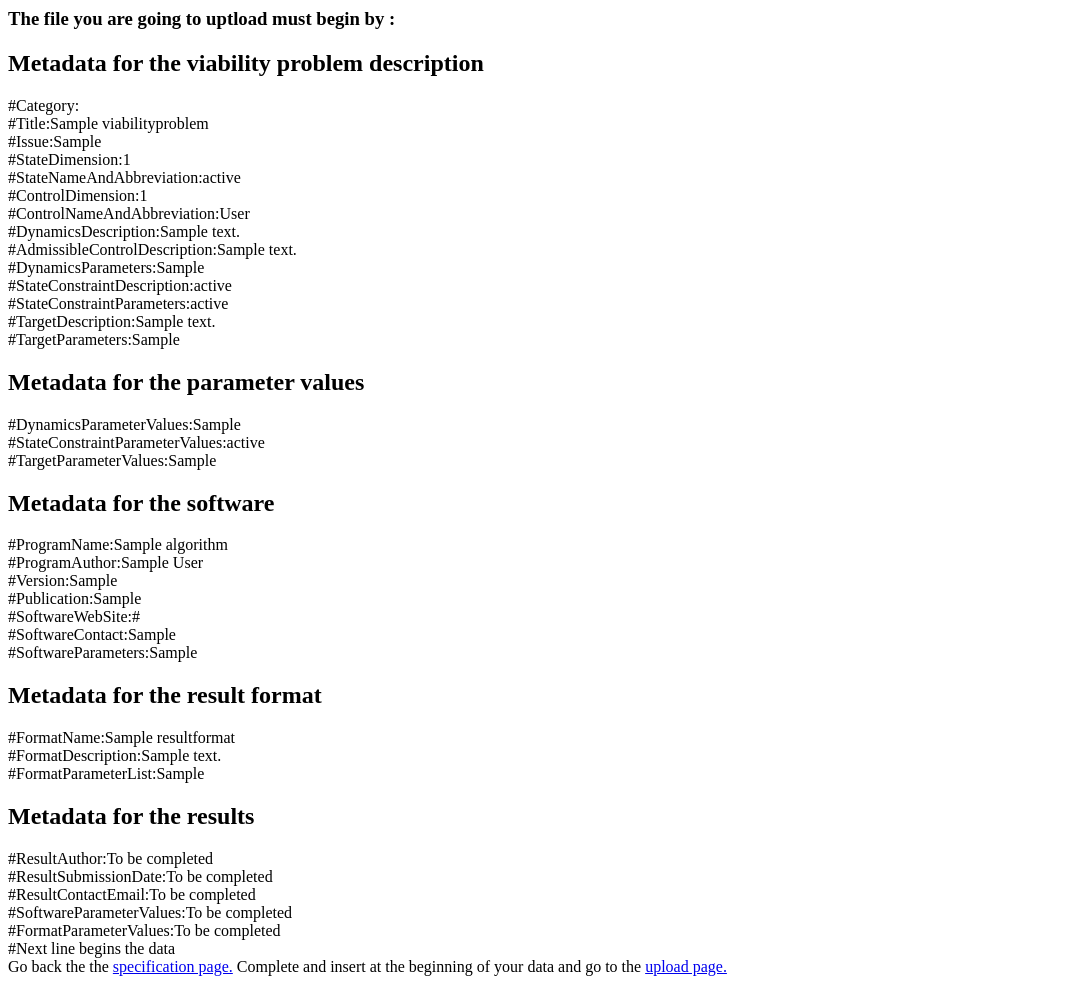
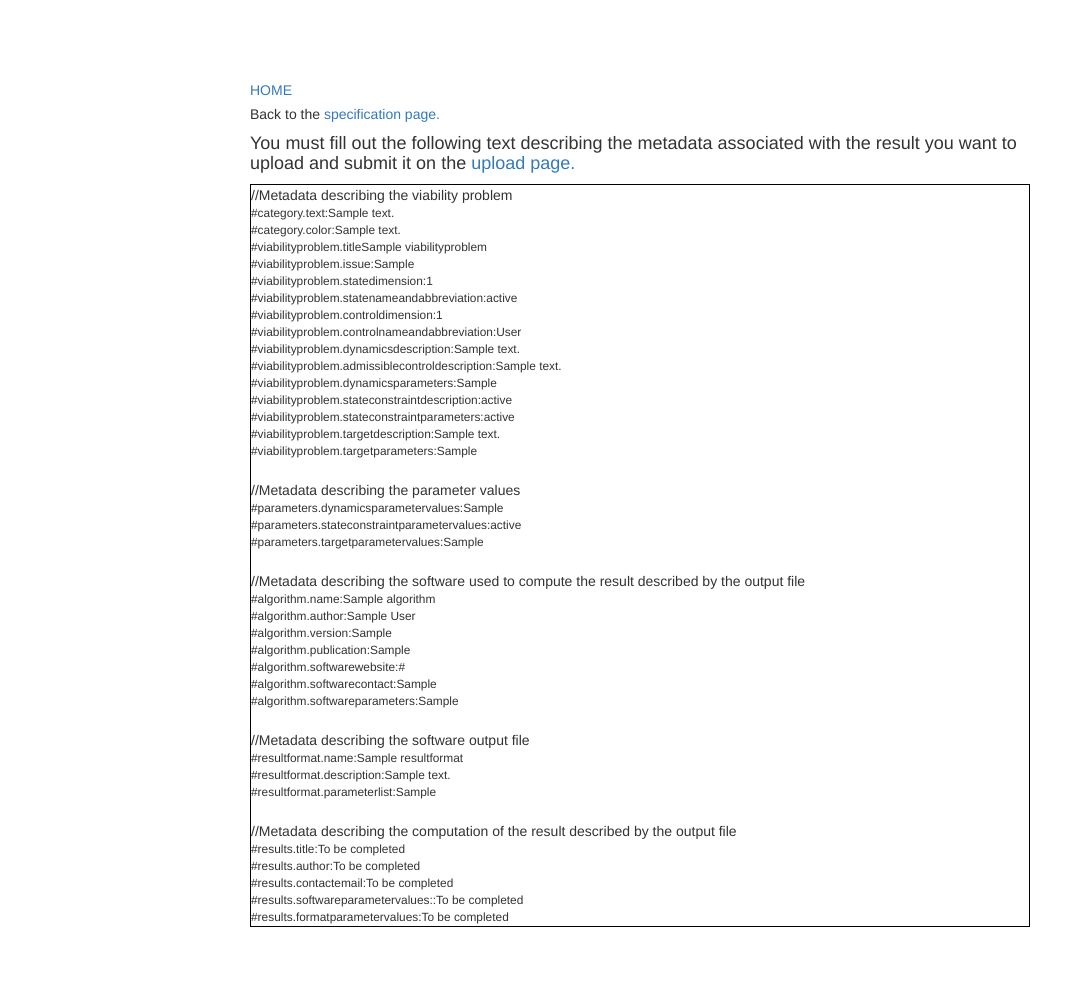
Before and after one commit to NicolasDumoulin/vino, a Django app: page /sharekernel/metadatafilecontent/1/1/1/1/1/ in a window 1280 px wide. Shown: the whole page, without its empty margins (0-1085 px from the left). After the commit the page ends 927 px from the top, so only its background shows below. Run offline with Django 3.2, Linux system fonts and the light colour scheme; tables that the repository leaves empty hold one stand-in row (values such as "Sample post"); some libraries are stand-ins or nearby versions.

Commit message:
cosmetic again

```diff
--- a/vinosite/sharekernel/templates/sharekernel/content.html
+++ b/vinosite/sharekernel/templates/sharekernel/content.html
@@ -1,50 +1,78 @@
-<h3>The file you are going to uptload must begin by :</h3>
+{% extends "base.html" %}
 
-<h2>Metadata for the viability problem description</h2>
-#Category:{% if category %}{{category.category_text}} {% else %} To be completed {% endif %}<br>
-#Title:{% if viabilityproblem %}{{viabilityproblem.title}} {% else %} To be completed {% endif %}<br>
-#Issue:{% if viabilityproblem %}{{viabilityproblem.issue}} {% else %} To be completed {% endif %}<br>
-#StateDimension:{% if viabilityproblem %}{{viabilityproblem.statedimension}} {% else %} To be completed {% endif %}<br>
-#StateNameAndAbbreviation:{% if viabilityproblem %}{{viabilityproblem.statenameandabbreviation}} {% else %} To be completed {% endif %}<br>
-#ControlDimension:{% if viabilityproblem %}{{viabilityproblem.controldimension}} {% else %} To be completed {% endif %}<br>
-#ControlNameAndAbbreviation:{% if viabilityproblem %}{{viabilityproblem.controlnameandabbreviation}} {% else %} To be completed {% endif %}<br>
-#DynamicsDescription:{% if viabilityproblem %}{{viabilityproblem.dynamicsdescription}} {% else %} To be completed {% endif %}<br>
-#AdmissibleControlDescription:{% if viabilityproblem %}{{viabilityproblem.admissiblecontroldescription}} {% else %} To be completed {% endif %}<br>
-#DynamicsParameters:{% if viabilityproblem %}{{viabilityproblem.dynamicsparameters}} {% else %} To be completed {% endif %}<br>
-#StateConstraintDescription:{% if viabilityproblem %}{{viabilityproblem.stateconstraintdescription}} {% else %} To be completed {% endif %}<br>
-#StateConstraintParameters:{% if viabilityproblem %}{{viabilityproblem.stateconstraintparameters}} {% else %} To be completed {% endif %}<br>
-#TargetDescription:{% if viabilityproblem %}{{viabilityproblem.targetdescription}} {% else %} To be completed {% endif %}<br>
-#TargetParameters:{% if viabilityproblem %}{{viabilityproblem.targetparameters}} {% else %} To be completed {% endif %}<br>
+{% block body %}
 
-<h2>Metadata for the parameter values </h2>
-#DynamicsParameterValues:{% if parameters %}{{parameters.dynamicsparametervalues}} {% else %} To be completed {% endif %}<br>
-#StateConstraintParameterValues:{% if parameters %}{{parameters.stateconstraintparametervalues}} {% else %} To be completed {% endif %}<br>
-#TargetParameterValues:{% if parameters %}{{parameters.targetparametervalues}} {% else %} To be completed {% endif %}<br>
+<div id="container">
+		<div id="topbar">
+		</div>
+		<div id="navbar"> <a href="{% url 'sharekernel:home' %}">HOME</a></div>
+		<!-- the main section where all pages will be loaded using URL variables and PHP include() function -->
+		<div id="main">
+Back to the <a href="/sharekernel/metadatafilespecification/N/N/N/N/N/">specification page.</a>
+<h4>You must fill out the following text describing the metadata associated with the result you want to upload and submit it on the <a href="{% url 'sharekernel:kernelupload' %}">upload page.</a></h4>
+<div style="width:100%;border:1px solid #000;">
+//Metadata describing the viability problem<br>
+<small>
+#category.text:{% if category %}{{category.text}} {% else %} To be completed (e.g., Environmental Sciences){% endif %}<br>
+#category.color:{% if category %}{{category.text}} {% else %} To be completed (e.g., 3){% endif %}<br>
+#viabilityproblem.title{% if viabilityproblem %}{{viabilityproblem.title}} {% else %} To be completed (e.g., Lake eutrophication){% endif %}<br>
+#viabilityproblem.issue:{% if viabilityproblem %}{{viabilityproblem.issue}} {% else %} To be completed (e.g., Many lake have experienced sudden shift from oligotrophic to eutrophic state. This phenomenon is due to excess phosphorus in lake. The model describes the dynamics of phosphorus concentration and the phophorus inputs.The issue is to determine wether it is possible to maintain the lake in an oligotrophic state while preserving agricultural activities in its watershed.){% endif %}<br>
+#viabilityproblem.statedimension:{% if viabilityproblem %}{{viabilityproblem.statedimension}} {% else %} To be completed (e.g., 2){% endif %}<br>
+#viabilityproblem.statenameandabbreviation:{% if viabilityproblem %}{{viabilityproblem.statenameandabbreviation}} {% else %} To be completed (e.g., Phosphorus Inputs,L/Phosphorus Concentration,P){% endif %}<br>
+#viabilityproblem.controldimension:{% if viabilityproblem %}{{viabilityproblem.controldimension}} {% else %} To be completed (e.g., 1){% endif %}<br>
+#viabilityproblem.controlnameandabbreviation:{% if viabilityproblem %}{{viabilityproblem.controlnameandabbreviation}} {% else %} To be completed (e.g., Phosphorus Inputs Variation, u){% endif %}<br>
+#viabilityproblem.dynamicsdescription:{% if viabilityproblem %}{{viabilityproblem.dynamicsdescription}} {% else %} To be completed (e.g., x'=u, y'=-by+x+r+y^q/(m^q+y^q)){% endif %}<br>
+#viabilityproblem.admissiblecontroldescription:{% if viabilityproblem %}{{viabilityproblem.admissiblecontroldescription}} {% else %} To be completed (e.g., u in [umin;umax]){% endif %}<br>
+#viabilityproblem.dynamicsparameters:{% if viabilityproblem %}{{viabilityproblem.dynamicsparameters}} {% else %} To be completed (e.g., b,r,q,m,umin,umax){% endif %}<br>
+#viabilityproblem.stateconstraintdescription:{% if viabilityproblem %}{{viabilityproblem.stateconstraintdescription}} {% else %} To be completed (e.g., x in [Lmin; Lmax],y in [0;Pmax]){% endif %}<br>
+#viabilityproblem.stateconstraintparameters:{% if viabilityproblem %}{{viabilityproblem.stateconstraintparameters}} {% else %} To be completed (e.g., Lmin,Lmax,Pmax){% endif %}<br>
+#viabilityproblem.targetdescription:{% if viabilityproblem %}{{viabilityproblem.targetdescription}} {% else %} To be completed {% endif %}<br>
+#viabilityproblem.targetparameters:{% if viabilityproblem %}{{viabilityproblem.targetparameters}} {% else %} To be completed {% endif %}<br>
+</small>
+<br>
+//Metadata describing the parameter values<br>
+<small>
+#parameters.dynamicsparametervalues:{% if parameters %}{{parameters.dynamicsparametervalues}} {% else %} To be completed (e.g., 0.8,1,8,1,-0.09,0.09){% endif %}<br>
+#parameters.stateconstraintparametervalues:{% if parameters %}{{parameters.stateconstraintparametervalues}} {% else %} To be completed (e.g., 0.1,1,1.4){% endif %}<br>
+#parameters.targetparametervalues:{% if parameters %}{{parameters.targetparametervalues}} {% else %} To be completed {% endif %}<br>
+</small>
+<br>
+//Metadata describing the software used to compute the result described by the output file<br>
+<small>
+#algorithm.name:{% if algorithm %}{{algorithm.name}} {% else %} To be completed (e.g., Patrick Saint-Pierre Software){% endif %}<br>
+#algorithm.author:{% if algorithm %}{{algorithm.author}} {% else %} To be completed (e.g., Patrick Saint-Pierre){% endif %}<br>
+#algorithm.version:{% if algorithm %}{{algorithm.version}} {% else %} To be completed {% endif %}<br>
+#algorithm.publication:{% if algorithm %}{{algorithm.publication}} {% else %} To be completed (e.g., Saint-Pierre (1994) Approximation of the viability kernel. Applied Mathematics and Optimization, 29, 187-209){% endif %}<br>
+#algorithm.softwarewebsite:{% if algorithm %}{{algorithm.softwarewebsite}} {% else %} To be completed {% endif %}<br>
+#algorithm.softwarecontact:{% if algorithm %}{{algorithm.softwarecontact}} {% else %} To be completed {% endif %}<br>
+#algorithm.softwareparameters:{% if algorithm %}{{algorithm.softwareparameters}} {% else %} To be completed {% endif %}<br>
+</small>
+<br>
+//Metadata describing the software output file<br>
+<small>
+#resultformat.name:{% if resultformat %}{{resultformat.name}}{% endif %}<br>
+#resultformat.description:{% if resultformat %}{{resultformat.description}}{% endif %}<br>
+#resultformat.parameterlist:{% if resultformat %}{{resultformat.parameterlist}}{% endif %}<br>
+</small>
+<br>
 
-<h2>Metadata for the software </h2>
-#ProgramName:{% if algorithm %}{{algorithm.name}} {% else %} To be completed {% endif %}<br>
-#ProgramAuthor:{% if algorithm %}{{algorithm.author}} {% else %} To be completed {% endif %}<br>
-#Version:{% if algorithm %}{{algorithm.version}} {% else %} To be completed {% endif %}<br>
-#Publication:{% if algorithm %}{{algorithm.publication}} {% else %} To be completed {% endif %}<br>
-#SoftwareWebSite:{% if algorithm %}{{algorithm.softwarewebsite}} {% else %} To be completed {% endif %}<br>
-#SoftwareContact:{% if algorithm %}{{algorithm.softwarecontact}} {% else %} To be completed {% endif %}<br>
-#SoftwareParameters:{% if algorithm %}{{algorithm.softwareparameters}} {% else %} To be completed {% endif %}<br>
+//Metadata describing the computation of the result described by the output file <br>
+<small>
+#results.title:To be completed<br>
+#results.author:To be completed<br>
+#results.contactemail:To be completed<br>
+#results.softwareparametervalues::To be completed<br>
+#results.formatparametervalues:To be completed<br>
+</small>
 
-<h2>Metadata for the result format </h2>
-#FormatName:{% if resultformat %}{{resultformat.name}} {% else %} To be completed {% endif %}<br>
-#FormatDescription:{% if resultformat %}{{resultformat.description}} {% else %} To be completed {% endif %}<br>
-#FormatParameterList:{% if resultformat %}{{resultformat.parameterlist}} {% else %} To be completed {% endif %}<br>
+</div>
 
-<h2>Metadata for the results </h2>
-#ResultAuthor:To be completed<br>
-#ResultSubmissionDate:To be completed<br>
-#ResultContactEmail:To be completed<br>
-#SoftwareParameterValues:To be completed<br>
-#FormatParameterValues:To be completed<br>
-
-#Next line begins the data<br>
+			<div class="spacer"></div>
 
 
-Go back the the <a href="/sharekernel/metadatafilespecification/N/N/N/N/N/">specification page.</a>
+		<!-- close #main content -->
+		</div>
+	<!-- close #container -->
+	</div>
 
-Complete and insert at the beginning of your data and go to the <a href="{% url 'sharekernel:kernelupload' %}">upload page.</a>
+{% endblock %}
```
